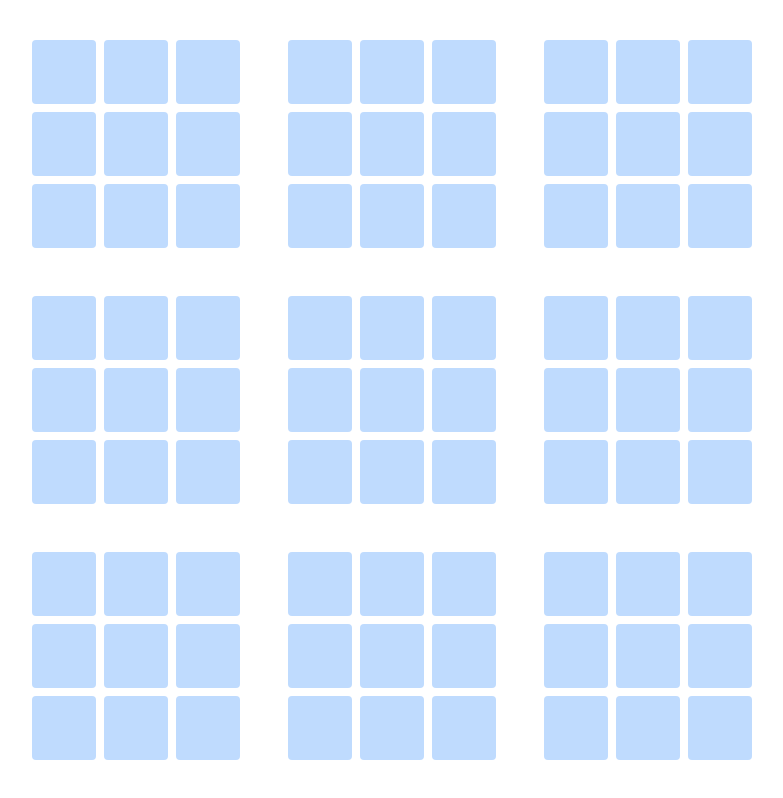
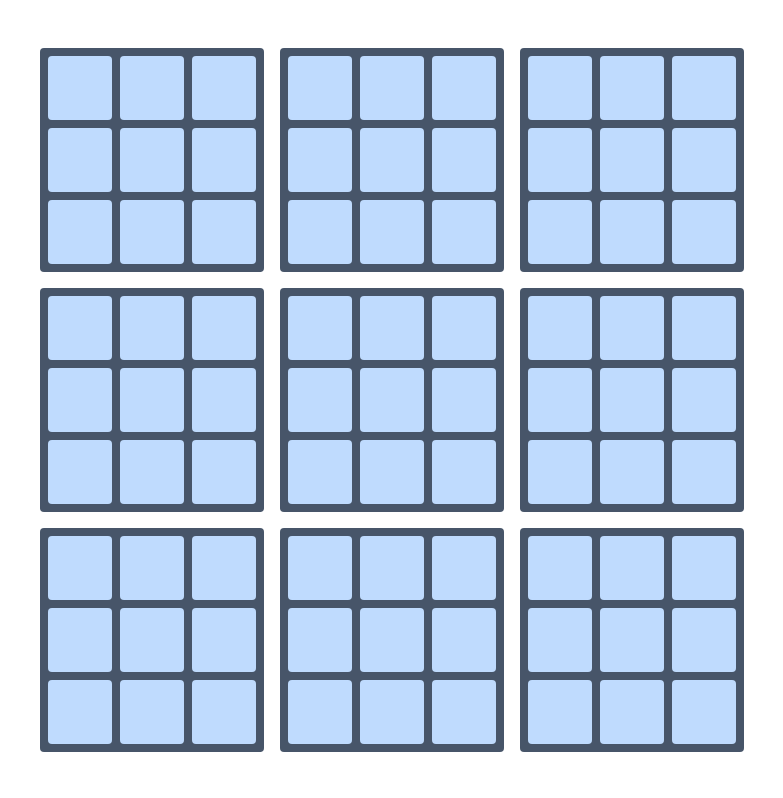
Before and after one commit to williamalowe/super_tictactoe, a Next.js app: page / in a window 1280 px wide. Shown: the whole page, without its empty margins (248-1031 px from the left). Built offline with nearby package versions, Linux system fonts and the light colour scheme.

Commit message:
styles: resolve O marker overflow

```diff
--- a/src/app/layout.tsx
+++ b/src/app/layout.tsx
@@ -16,7 +16,7 @@ export default function RootLayout({
 }>) {
   return (
     <html lang="en">
-      <body className={font.className}>{children}</body>
+      <body className={`${font.className}`}>{children}</body>
     </html>
   );
 }
--- a/src/components/gameboard.tsx
+++ b/src/components/gameboard.tsx
@@ -43,11 +43,6 @@ export default function Gameboard({
         handleTurn();
       }
     }
-    //  else {
-      // alert(
-        // `Game is already over. ${winner} has won! Refresh page to restart.`
-      // );
-    // }
   };
 
   useEffect(() => {
@@ -85,14 +80,10 @@ export default function Gameboard({
         setGameWinner(xTurn ? "O" : "X");
       }
     }
-
-    // if (winner !== "") {
-    // alert(`Game Over! ${winner} Wins!`);
-    // }
   }, [tiles, boardWinner, xTurn]);
 
   return (
-    <div className={`relative aspect-square grid grid-cols-3 gap-2 p-4`}>
+    <div className={`relative aspect-square grid grid-cols-3 gap-2 p-2 rounded ${isActive ? 'bg-slate-600' : 'bg-green-600'}`}>
       {tiles
         .sort((a, b) => (a.position > b.position ? 1 : -1))
         .slice(1, 10)
@@ -113,7 +104,7 @@ export default function Gameboard({
           <div className="absolute w-[30vh] h-2 bg-red-600 -rotate-45 rounded" />
         </div>
       ) : boardWinner === "O" ? (
-        <div className="absolute aspect-square w-[30vh] rounded-full border-8 border-blue-800 left-1 top-1" />
+        <div className="absolute aspect-square w-[25vh] rounded-full border-8 border-blue-800 top-[calc(50%-12.5vh)] left-[calc(50%-12.5vh)]" />
       ) : (
         ""
       )}
```
